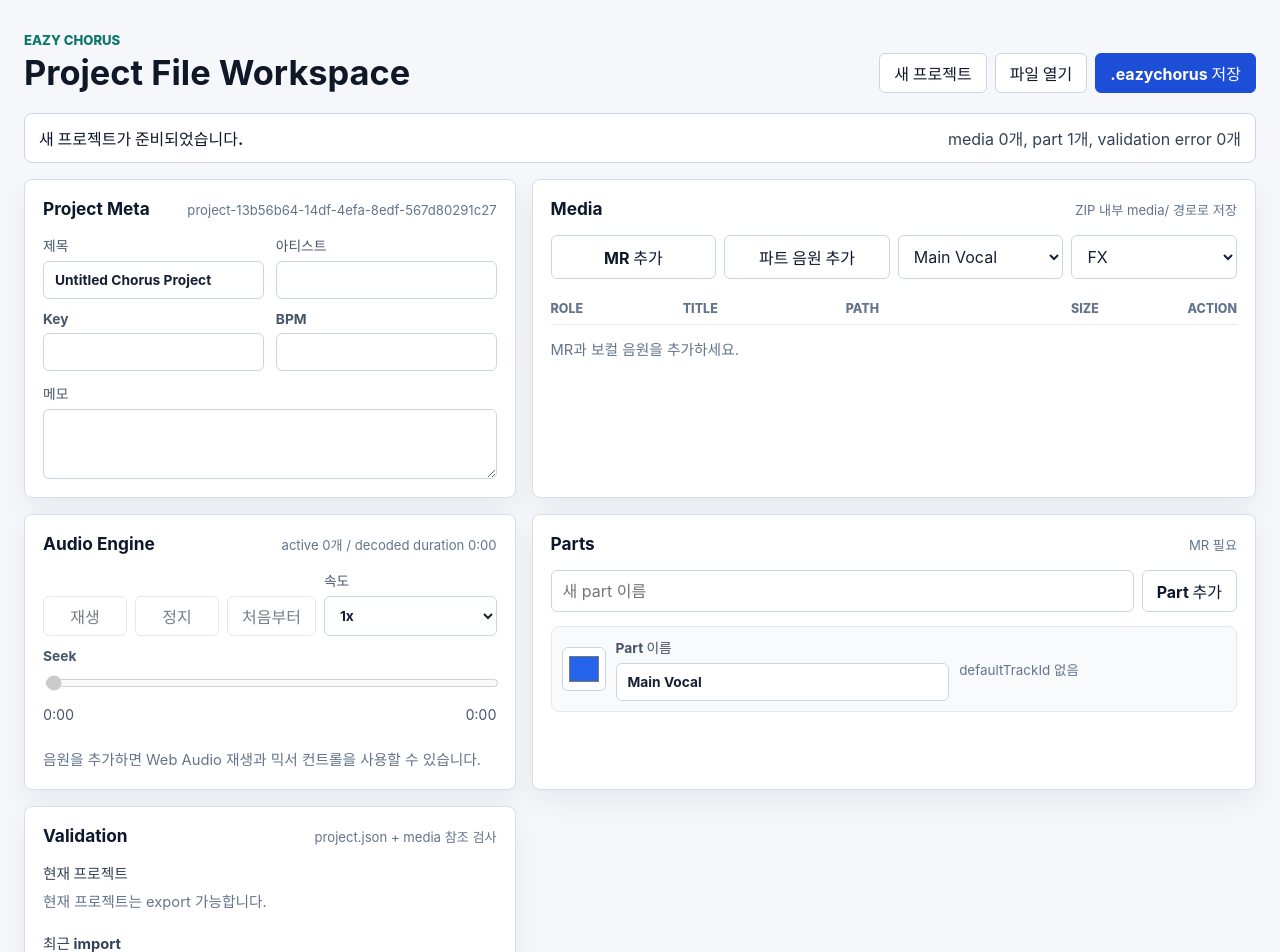
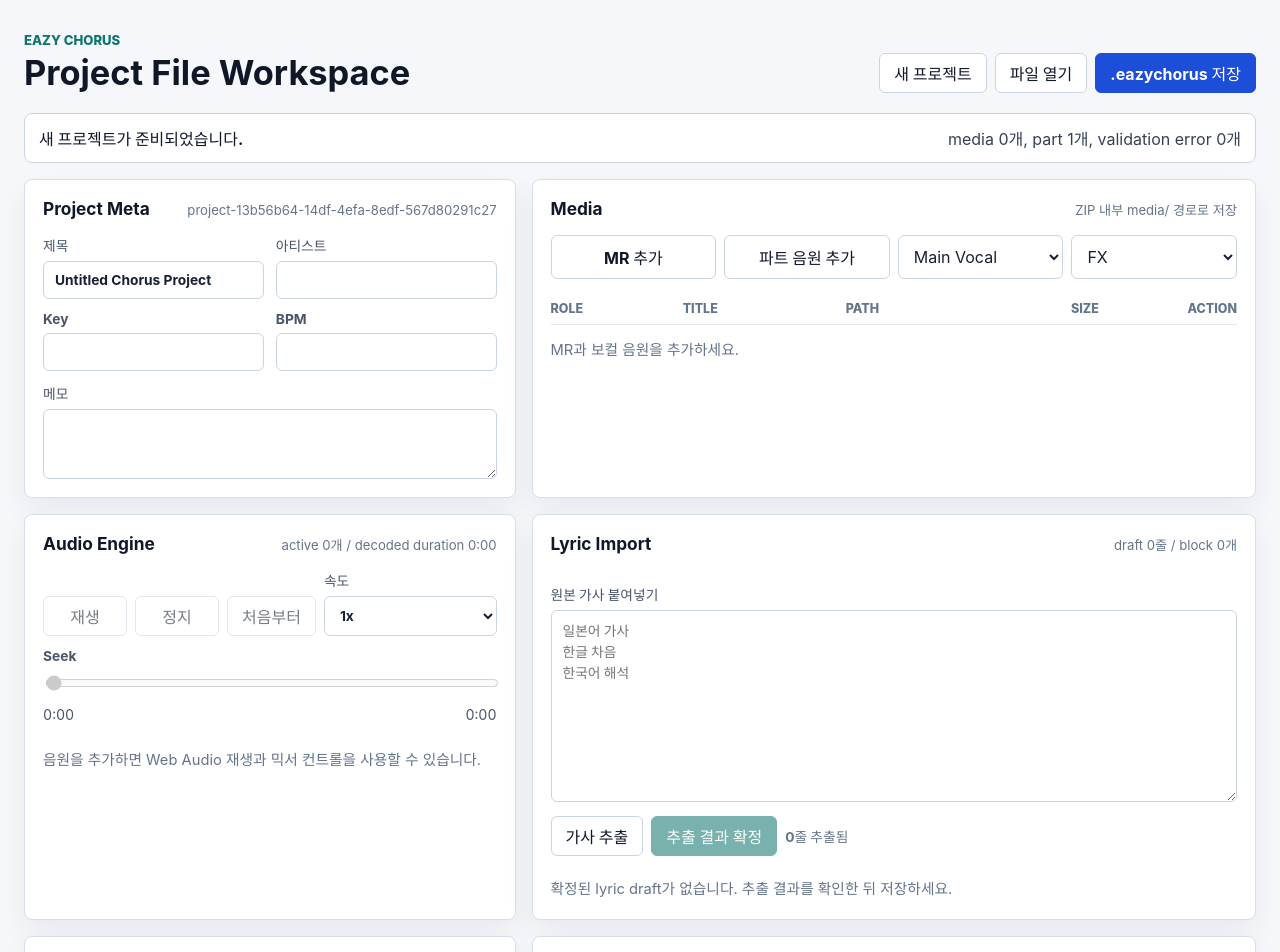
Before and after one commit to misosiruda/eazy-chorus, a React (Vite) app: page /#/ in a window 1280 px wide. Shown: the top 952 px of the page. Built offline with nearby package versions, Linux system fonts and the light colour scheme.

Commit message:
wire lyric import workspace

```diff
--- a/src/pages/HomePage.tsx
+++ b/src/pages/HomePage.tsx
@@ -8,6 +8,13 @@
   updateProjectWithDecodedDurations,
   type TrackDecodeResult,
 } from '../features/audio-engine'
+import {
+  countExportedLines,
+  createLyricDraftLines,
+  extractLyricImportBlocks,
+  splitEditedLyricLines,
+  type ImportBlock,
+} from '../features/lyrics-import'
 import {
   createMediaTrack,
   createNewProject,
@@ -50,6 +57,8 @@
   const [statusMessage, setStatusMessage] =
     useState('새 프로젝트가 준비되었습니다.')
   const [importIssues, setImportIssues] = useState<ValidationIssue[]>([])
+  const [lyricsSource, setLyricsSource] = useState('')
+  const [importBlocks, setImportBlocks] = useState<ImportBlock[]>([])
   const [isExporting, setIsExporting] = useState(false)
   const [audioPositionMs, setAudioPositionMs] = useState(0)
   const [isAudioPlaying, setIsAudioPlaying] = useState(false)
@@ -62,6 +71,9 @@
   const importInputRef = useRef<HTMLInputElement | null>(null)
   const mrInputRef = useRef<HTMLInputElement | null>(null)
   const partAudioInputRef = useRef<HTMLInputElement | null>(null)
+  const lyricSourcePreviewRef = useRef<HTMLDivElement | null>(null)
+  const lyricExtractPreviewRef = useRef<HTMLDivElement | null>(null)
+  const syncingLyricScrollRef = useRef(false)
 
   const validationIssues = useMemo(
     () =>
@@ -78,6 +90,8 @@
   const mrTrack = project.media.find((track) => track.role === 'mr')
   const audioDurationMs = getProjectDurationMs(project)
   const activeTrackCount = project.media.filter((track) => track.enabled).length
+  const lyricDraft = project.lyricDraft ?? []
+  const extractedLineCount = countExportedLines(importBlocks)
   const partVariantGroups = project.parts
     .map((part) => ({
       part,
@@ -240,6 +254,8 @@
     setSelectedPartId(nextProject.parts[0]?.id ?? '')
     setNewPartName('')
     setImportIssues([])
+    setLyricsSource('')
+    setImportBlocks([])
     setAudioPositionMs(0)
     setIsAudioPlaying(false)
     setAudioError('')
@@ -300,6 +316,67 @@
         ),
       }),
     )
+  }
+
+  function extractLyricsSource() {
+    const nextBlocks = extractLyricImportBlocks(lyricsSource)
+    setImportBlocks(nextBlocks)
+    setStatusMessage(
+      nextBlocks.length > 0
+        ? `${nextBlocks.length}개 lyric import block을 추출했습니다.`
+        : '붙여넣은 가사가 없어 추출할 수 없습니다.',
+    )
+  }
+
+  function updateImportBlockExport(blockId: string, value: string) {
+    setImportBlocks((currentBlocks) =>
+      currentBlocks.map((block) =>
+        block.id === blockId
+          ? { ...block, exportedLines: splitEditedLyricLines(value) }
+          : block,
+      ),
+    )
+  }
+
+  function confirmLyricsImport() {
+    const nextDraft = createLyricDraftLines(importBlocks)
+    if (nextDraft.length === 0) {
+      setStatusMessage('확정할 lyric draft가 없습니다.')
+      return
+    }
+
+    setProject((currentProject) =>
+      touchProject({
+        ...currentProject,
+        lyricDraft: nextDraft,
+      }),
+    )
+    setStatusMessage(`${nextDraft.length}줄 lyric draft를 저장했습니다.`)
+  }
+
+  function syncLyricPreviewScroll(source: 'source' | 'extract') {
+    if (syncingLyricScrollRef.current) {
+      return
+    }
+
+    const fromElement =
+      source === 'source'
+        ? lyricSourcePreviewRef.current
+        : lyricExtractPreviewRef.current
+    const toElement =
+      source === 'source'
+        ? lyricExtractPreviewRef.current
+        : lyricSourcePreviewRef.current
+    if (!fromElement || !toElement) {
+      return
+    }
+
+    syncingLyricScrollRef.current = true
+    toElement.scrollTop = fromElement.scrollTop
+    toElement.scrollLeft = fromElement.scrollLeft
+    window.requestAnimationFrame(() => {
+      syncingLyricScrollRef.current = false
+    })
   }
 
   async function addMrFile(file: File | undefined) {
@@ -446,6 +523,8 @@
     setAudioPositionMs(0)
     setIsAudioPlaying(false)
     setAudioError('')
+    setLyricsSource('')
+    setImportBlocks([])
     setPlaybackRate(result.package.project.settings.defaultPlaybackRate)
     setStatusMessage(`${file.name} 프로젝트를 열었습니다.`)
   }
@@ -861,6 +940,123 @@
           </div>
         </section>
 
+        <section
+          className="workspace-section lyric-import-section"
+          aria-labelledby="lyrics-import-title"
+        >
+          <div className="section-heading">
+            <h2 id="lyrics-import-title">Lyric Import</h2>
+            <span>
+              draft {lyricDraft.length}줄 / block {importBlocks.length}개
+            </span>
+          </div>
+
+          <label className="wide-field">
+            원본 가사 붙여넣기
+            <textarea
+              value={lyricsSource}
+              rows={8}
+              placeholder="일본어 가사&#10;한글 차음&#10;한국어 해석"
+              onChange={(event) => setLyricsSource(event.target.value)}
+            />
+          </label>
+
+          <div className="lyric-import-actions">
+            <button type="button" onClick={extractLyricsSource}>
+              가사 추출
+            </button>
+            <button
+              type="button"
+              onClick={confirmLyricsImport}
+              disabled={extractedLineCount === 0}
+            >
+              추출 결과 확정
+            </button>
+            <span>{extractedLineCount}줄 추출됨</span>
+          </div>
+
+          {importBlocks.length > 0 ? (
+            <div className="lyric-confirm-grid">
+              <div>
+                <h3>원본 가사</h3>
+                <div
+                  ref={lyricSourcePreviewRef}
+                  className="lyric-scroll-column"
+                  role="region"
+                  aria-label="원본 가사 비교"
+                  onScroll={() => syncLyricPreviewScroll('source')}
+                >
+                  {importBlocks.map((block, index) => (
+                    <div
+                      className={`lyric-import-block lyric-import-block-${block.confidence}`}
+                      key={block.id}
+                    >
+                      <div className="lyric-block-meta">
+                        #{index + 1} {block.pattern} / {block.confidence}
+                      </div>
+                      {block.sourceLines.map((line, lineIndex) => (
+                        <p key={`${block.id}-source-${lineIndex}`}>{line}</p>
+                      ))}
+                      {block.warnings.length > 0 ? (
+                        <ul>
+                          {block.warnings.map((warning) => (
+                            <li key={warning}>{warning}</li>
+                          ))}
+                        </ul>
+                      ) : null}
+                    </div>
+                  ))}
+                </div>
+              </div>
+
+              <div>
+                <h3>추출된 가사</h3>
+                <div
+                  ref={lyricExtractPreviewRef}
+                  className="lyric-scroll-column"
+                  role="region"
+                  aria-label="추출된 가사 편집"
+                  onScroll={() => syncLyricPreviewScroll('extract')}
+                >
+                  {importBlocks.map((block, index) => (
+                    <label
+                      className={`lyric-import-block lyric-import-block-${block.confidence}`}
+                      key={block.id}
+                    >
+                      추출 block {index + 1}
+                      <textarea
+                        rows={Math.max(2, block.exportedLines.length)}
+                        value={block.exportedLines.join('\n')}
+                        onChange={(event) =>
+                          updateImportBlockExport(block.id, event.target.value)
+                        }
+                      />
+                    </label>
+                  ))}
+                </div>
+              </div>
+            </div>
+          ) : null}
+
+          {lyricDraft.length > 0 ? (
+            <div className="lyric-draft-preview">
+              <h3>Lyric draft</h3>
+              <ol>
+                {lyricDraft.slice(0, 8).map((line) => (
+                  <li key={line.id}>{line.text}</li>
+                ))}
+              </ol>
+              {lyricDraft.length > 8 ? (
+                <p>외 {lyricDraft.length - 8}줄</p>
+              ) : null}
+            </div>
+          ) : (
+            <p className="empty-state">
+              확정된 lyric draft가 없습니다. 추출 결과를 확인한 뒤 저장하세요.
+            </p>
+          )}
+        </section>
+
         <section className="workspace-section" aria-labelledby="parts-title">
           <div className="section-heading">
             <h2 id="parts-title">Parts</h2>
--- a/src/shared/styles/global.css
+++ b/src/shared/styles/global.css
@@ -394,6 +394,125 @@
   padding: 4px 0;
 }
 
+.lyric-import-section {
+  display: grid;
+  gap: 14px;
+}
+
+.lyric-import-section textarea {
+  min-height: 120px;
+  line-height: 1.55;
+}
+
+.lyric-import-actions {
+  display: flex;
+  flex-wrap: wrap;
+  align-items: center;
+  gap: 8px;
+}
+
+.lyric-import-actions button:nth-of-type(2) {
+  border-color: #0f766e;
+  background: #0f766e;
+  color: #ffffff;
+}
+
+.lyric-import-actions span {
+  color: #64748b;
+  font-size: 0.86rem;
+  font-weight: 700;
+}
+
+.lyric-confirm-grid {
+  display: grid;
+  grid-template-columns: repeat(2, minmax(0, 1fr));
+  gap: 12px;
+}
+
+.lyric-confirm-grid h3,
+.lyric-draft-preview h3 {
+  margin: 0 0 8px;
+  color: #334155;
+  font-size: 0.92rem;
+}
+
+.lyric-scroll-column {
+  display: grid;
+  gap: 10px;
+  max-height: 390px;
+  padding: 10px;
+  overflow: auto;
+  border: 1px solid #dbe4f0;
+  border-radius: 8px;
+  background: #f8fafc;
+}
+
+.lyric-import-block {
+  display: grid;
+  gap: 8px;
+  padding: 10px;
+  border: 1px solid #dbe4f0;
+  border-left: 4px solid #2563eb;
+  border-radius: 8px;
+  background: #ffffff;
+  color: #334155;
+  font-size: 0.9rem;
+}
+
+.lyric-import-block-medium {
+  border-left-color: #d97706;
+}
+
+.lyric-import-block-low {
+  border-left-color: #dc2626;
+  background: #fff7f7;
+}
+
+.lyric-import-block p {
+  margin: 0;
+  overflow-wrap: anywhere;
+  line-height: 1.55;
+}
+
+.lyric-import-block ul {
+  display: grid;
+  gap: 4px;
+  margin: 0;
+  padding-left: 18px;
+  color: #b91c1c;
+}
+
+.lyric-block-meta {
+  color: #64748b;
+  font-size: 0.78rem;
+  font-weight: 800;
+  text-transform: uppercase;
+}
+
+.lyric-draft-preview {
+  padding-top: 2px;
+}
+
+.lyric-draft-preview ol {
+  display: grid;
+  gap: 6px;
+  margin: 0;
+  padding-left: 22px;
+  color: #334155;
+}
+
+.lyric-draft-preview li,
+.lyric-draft-preview p {
+  overflow-wrap: anywhere;
+  line-height: 1.5;
+}
+
+.lyric-draft-preview p {
+  margin: 8px 0 0;
+  color: #64748b;
+  font-size: 0.88rem;
+}
+
 .validation-list + .validation-list {
   margin-top: 18px;
 }
@@ -463,7 +582,8 @@
   .part-add-row,
   .part-item,
   .transport-actions,
-  .mixer-row {
+  .mixer-row,
+  .lyric-confirm-grid {
     grid-template-columns: 1fr;
   }
 
```
Also changed, not shown: 1 other file (tests, documents, lock files or other folders).
